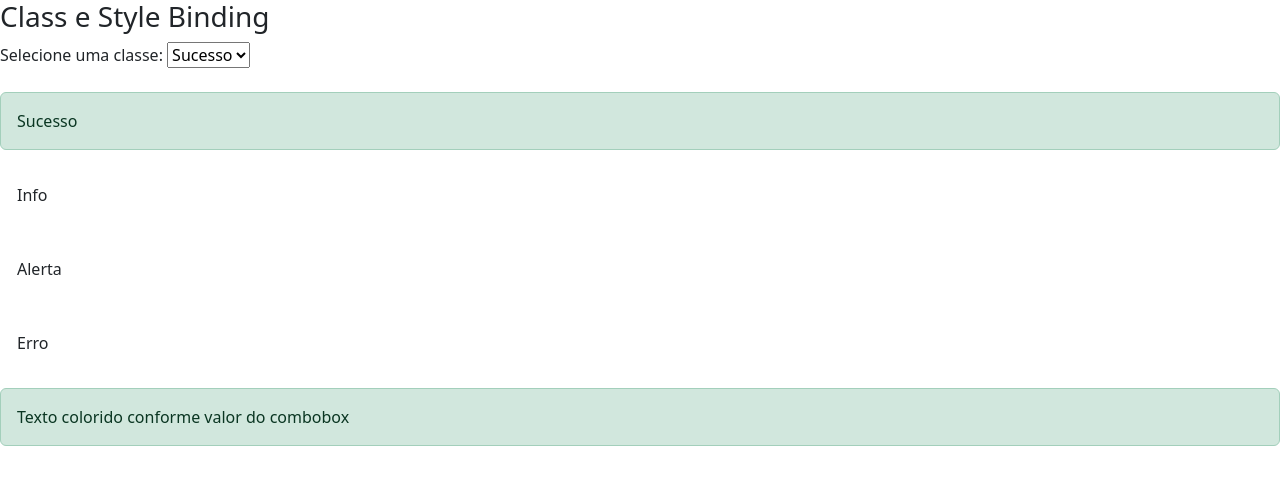
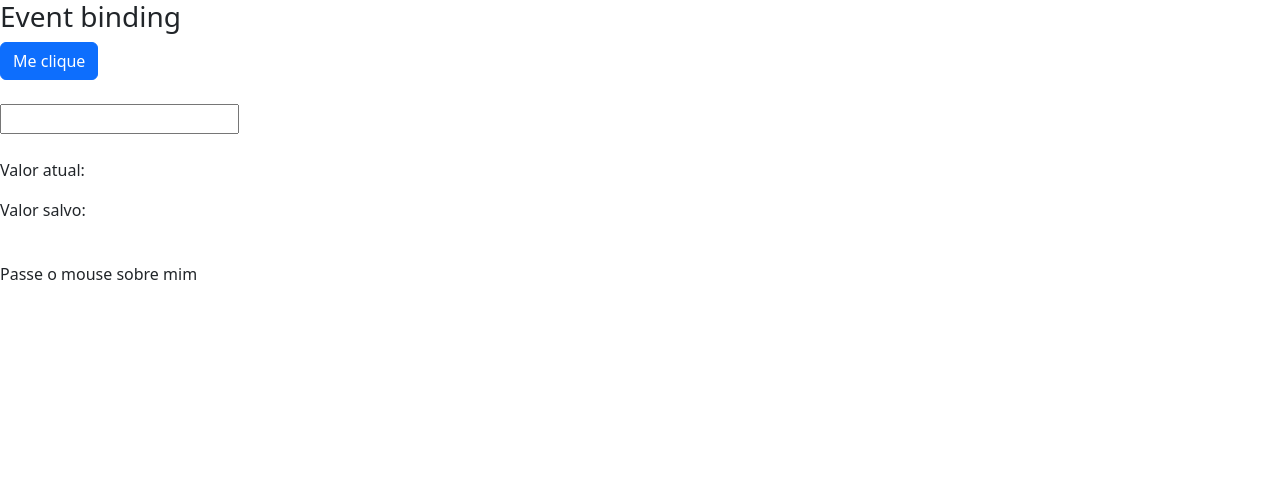
Before and after one commit to rss999999999/data-biding, an Angular app: page / in a window 1280 px wide. Shown: the top 484 px of the page. Built offline with nearby package versions, Linux system fonts and the light colour scheme.

Commit message:
#11: Event binding (click,keyup, keyup.enter, mouseout, mouseover...)

```diff
--- a/src/app/data-binding/data-binding.component.html
+++ b/src/app/data-binding/data-binding.component.html
@@ -21,35 +21,63 @@
 
 <!--  </article>-->
 
-  <article>
-    <h3>Class e Style Binding</h3>
-    <div>
-      Selecione uma classe:
+<!--  <article>-->
+<!--    <h3>Class e Style Binding</h3>-->
+<!--    <div>-->
+<!--      Selecione uma classe:-->
 
-      <select #classe (change)="0">
-        <option value="alert-success">Sucesso</option>
-        <option value="alert-info">Info</option>
-        <option value="alert-warning">Alerta</option>
-        <option value="alert-danger">Erro</option>
-      </select>
-      <br><br>
+<!--      <select #classe (change)="0">-->
+<!--        <option value="alert-success">Sucesso</option>-->
+<!--        <option value="alert-info">Info</option>-->
+<!--        <option value="alert-warning">Alerta</option>-->
+<!--        <option value="alert-danger">Erro</option>-->
+<!--      </select>-->
+<!--      <br><br>-->
 
-      <div class="alert" role="alert" [class.alert-success]="classe.value == 'alert-success'">Sucesso</div>
-      <div class="alert" role="alert" [class.alert-info]="classe.value == 'alert-info'">Info</div>
-      <div class="alert" role="alert" [class.alert-warning]="classe.value == 'alert-warning'">Alerta</div>
-      <div class="alert" role="alert" [class.alert-danger]="classe.value == 'alert-danger'">Erro</div>
+<!--      <div class="alert" role="alert" [class.alert-success]="classe.value == 'alert-success'">Sucesso</div>-->
+<!--      <div class="alert" role="alert" [class.alert-info]="classe.value == 'alert-info'">Info</div>-->
+<!--      <div class="alert" role="alert" [class.alert-warning]="classe.value == 'alert-warning'">Alerta</div>-->
+<!--      <div class="alert" role="alert" [class.alert-danger]="classe.value == 'alert-danger'">Erro</div>-->
 
-      <div class="alert {{ classe.value }}">
-        Texto colorido conforme valor do combobox
-      </div>
+<!--      <div class="alert {{ classe.value }}">-->
+<!--        Texto colorido conforme valor do combobox-->
+<!--      </div>-->
 
-<!--      Style Binding: se escolho erro, o texto irá aparecer-->
-      <div class="alert alert-danger" role="alert" [style.display]="classe.value == 'alert-danger' ? 'block' : 'none'">
-        Esse texto somente aparece em caso de erro.
-      </div>
+<!--&lt;!&ndash;      Style Binding: se escolho erro, o texto irá aparecer&ndash;&gt;-->
+<!--      <div class="alert alert-danger" role="alert" [style.display]="classe.value == 'alert-danger' ? 'block' : 'none'">-->
+<!--        Esse texto somente aparece em caso de erro.-->
+<!--      </div>-->
 
-    </div>
-  </article>
+<!--    </div>-->
+<!--  </article>-->
 
+<article>
+  <h3>Event binding</h3>
+  <div>
+    <button (click)="botaoClicado()" class="btn btn-primary">Me clique</button>
+    <br><br>
+
+<!--    Valor Atual e Valor Salvo-->
+    <input type="text"
+      (keyup)="onKeyUp($event)"
+      (keyup.enter)="salvarValor(campoInput.value)"
+      (blur)="salvarValor(campoInput.value)"
+      #campoInput >
+
+    <br><br>
+
+    <p>Valor atual: {{  valorAtual }}</p>
+    <p>Valor salvo: {{  valorSalvo }}</p>
+
+    <br>
+
+    <span
+      (mouseover)="onMouseOverOut()"
+      (mouseout)="onMouseOverOut()"
+      [class.highlight]="isMouseOver">
+      Passe o mouse sobre mim</span>
+
+  </div>
+</article>
 
 </section>
--- a/src/app/data-binding/data-binding.component.scss
+++ b/src/app/data-binding/data-binding.component.scss
@@ -0,0 +1,4 @@
+.highlight {
+  background-color: yellow;
+  font-weight: bold;
+}
--- a/src/app/data-binding/data-binding.component.ts
+++ b/src/app/data-binding/data-binding.component.ts
@@ -9,6 +9,11 @@ export class DataBindingComponent {
   url = 'http://rodrigo.com';
   cursoAngular: boolean = true;
   urlImagem = 'https://www.meutimao.com.br/fotos-do-corinthians/w941/2023/08/23/yuri_alberto_lamenta_chance_perdida_no_jogo_3f7w.jpg';
+
+  valorAtual: string = '';
+  valorSalvo: string = '';
+  isMouseOver: boolean = false;
+
   getValor(){
     return 1
   }
@@ -17,5 +22,22 @@ export class DataBindingComponent {
     return true;
   }
 
+  botaoClicado(){
+    alert("salve o Corinthians");
+  }
+
+  onKeyUp(evento: KeyboardEvent){
+    this.valorAtual = (<HTMLInputElement>evento.target).value;
+
+  }
+
+  salvarValor(valor: any){
+    this.valorSalvo = valor;
+
+  }
+
+  onMouseOverOut(){
+    this.isMouseOver = !this.isMouseOver;
+  }
 
 }
```
